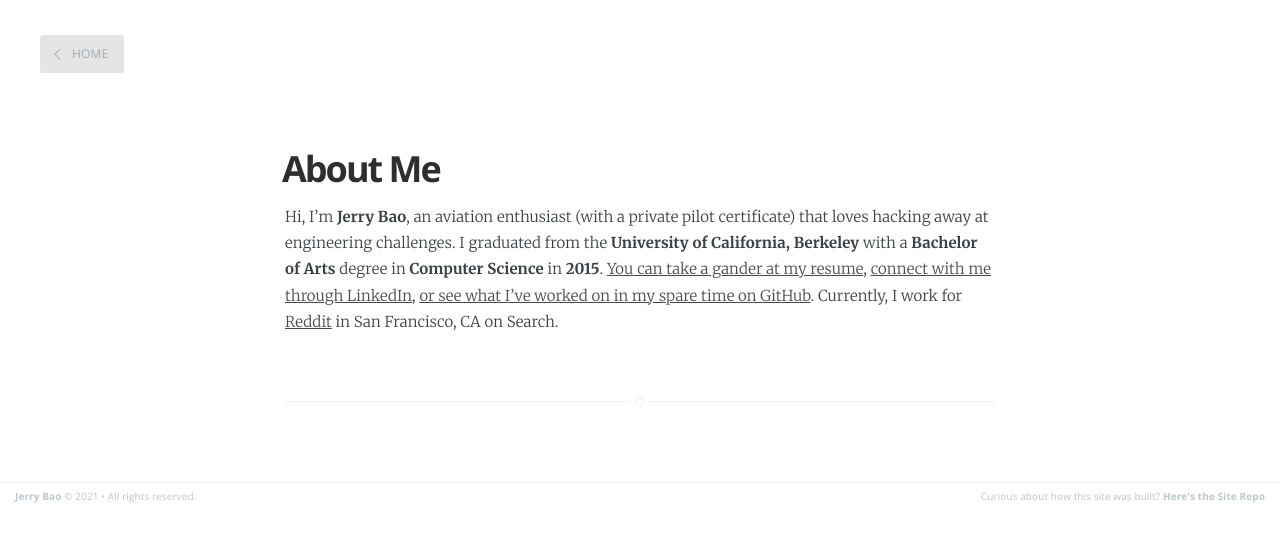
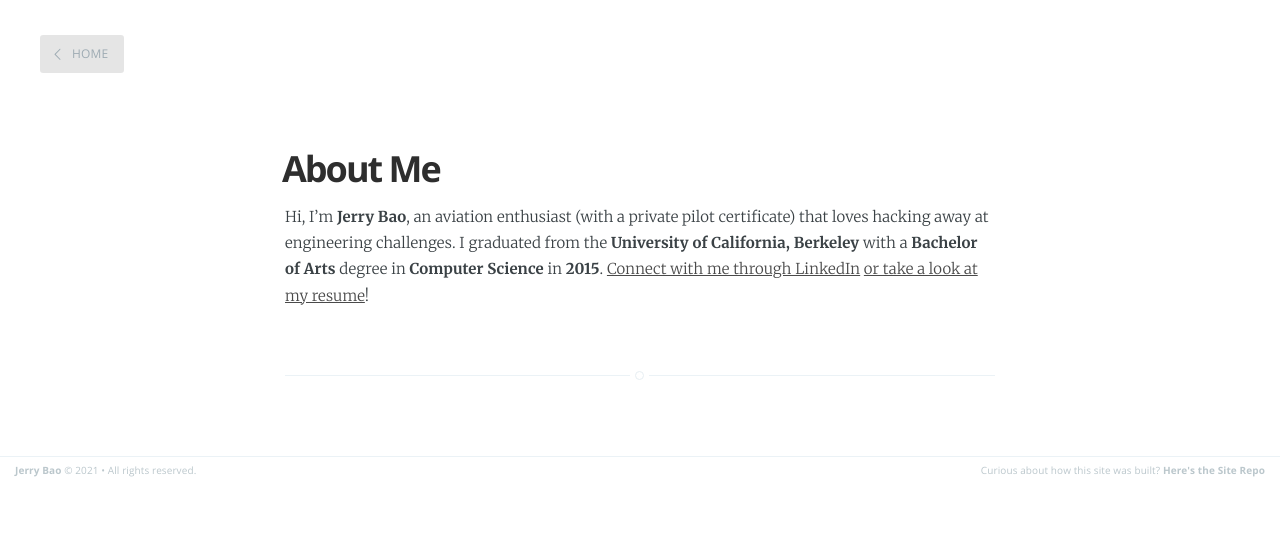
Before and after one commit to thejerrybao/thejerrybao.github.io, a Jekyll site: the page built from about.md, in a window 1280 px wide. Shown: the top 542 px of the page. Built offline with Jekyll 4.4.1, drawn with Linux system fonts in a browser that asks for light colours.

Commit message:
Update about page

```diff
--- a/about.md
+++ b/about.md
@@ -3,4 +3,4 @@ layout: page
 title: About Me
 ---
 
-Hi, I'm **Jerry Bao**, an aviation enthusiast (with a private pilot certificate) that loves hacking away at engineering challenges. I graduated from the **University of California, Berkeley** with a **Bachelor of Arts** degree in **Computer Science** in **2015**. [You can take a gander at my resume](https://drive.google.com/open?id=0Bx0czQqw9NLfQkVqRFdKWUhvUEU), [connect with me through LinkedIn](https://www.linkedin.com/in/thejerrybao), [or see what I've worked on in my spare time on GitHub](https://www.github.com/thejerrybao). Currently, I work for [Reddit](https://www.reddit.com) in San Francisco, CA on Search.
+Hi, I'm **Jerry Bao**, an aviation enthusiast (with a private pilot certificate) that loves hacking away at engineering challenges. I graduated from the **University of California, Berkeley** with a **Bachelor of Arts** degree in **Computer Science** in **2015**. [Connect with me through LinkedIn](https://www.linkedin.com/in/thejerrybao) [or take a look at my resume](https://drive.google.com/open?id=0Bx0czQqw9NLfQkVqRFdKWUhvUEU)!
```
